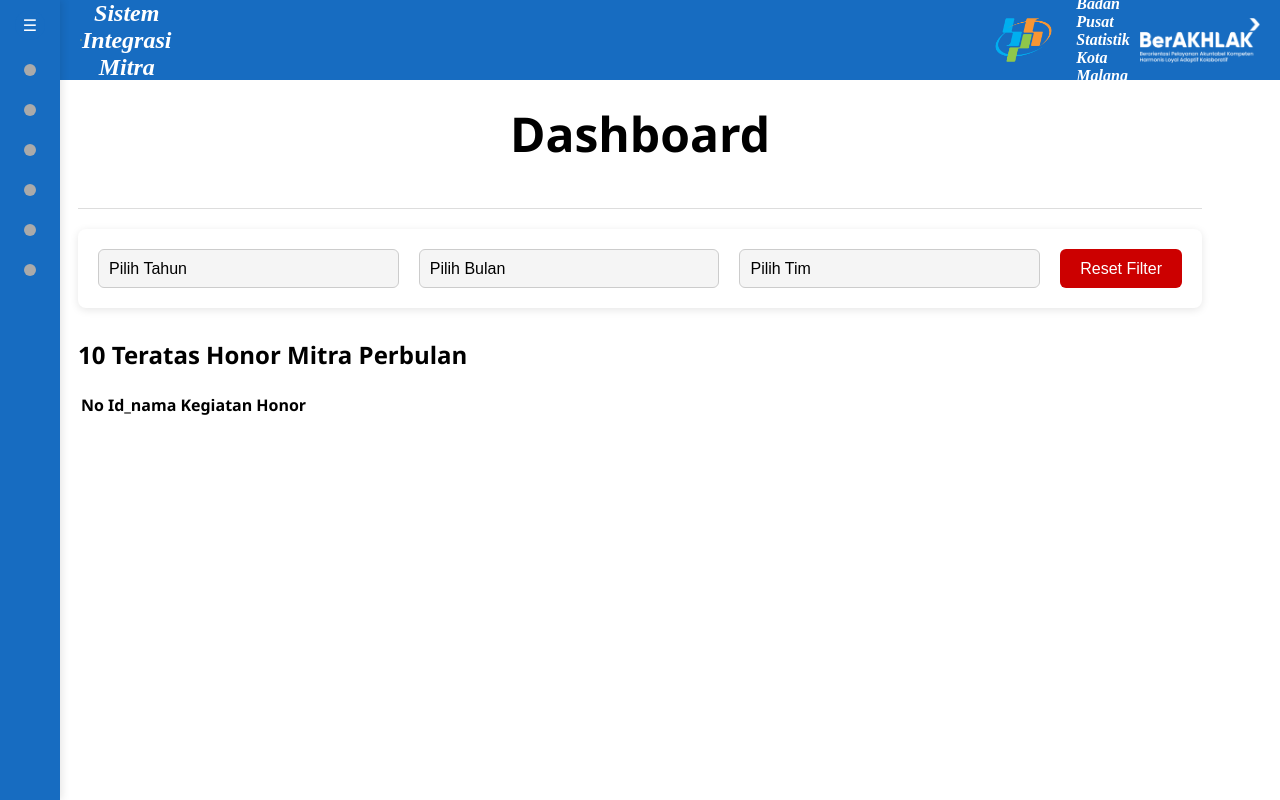
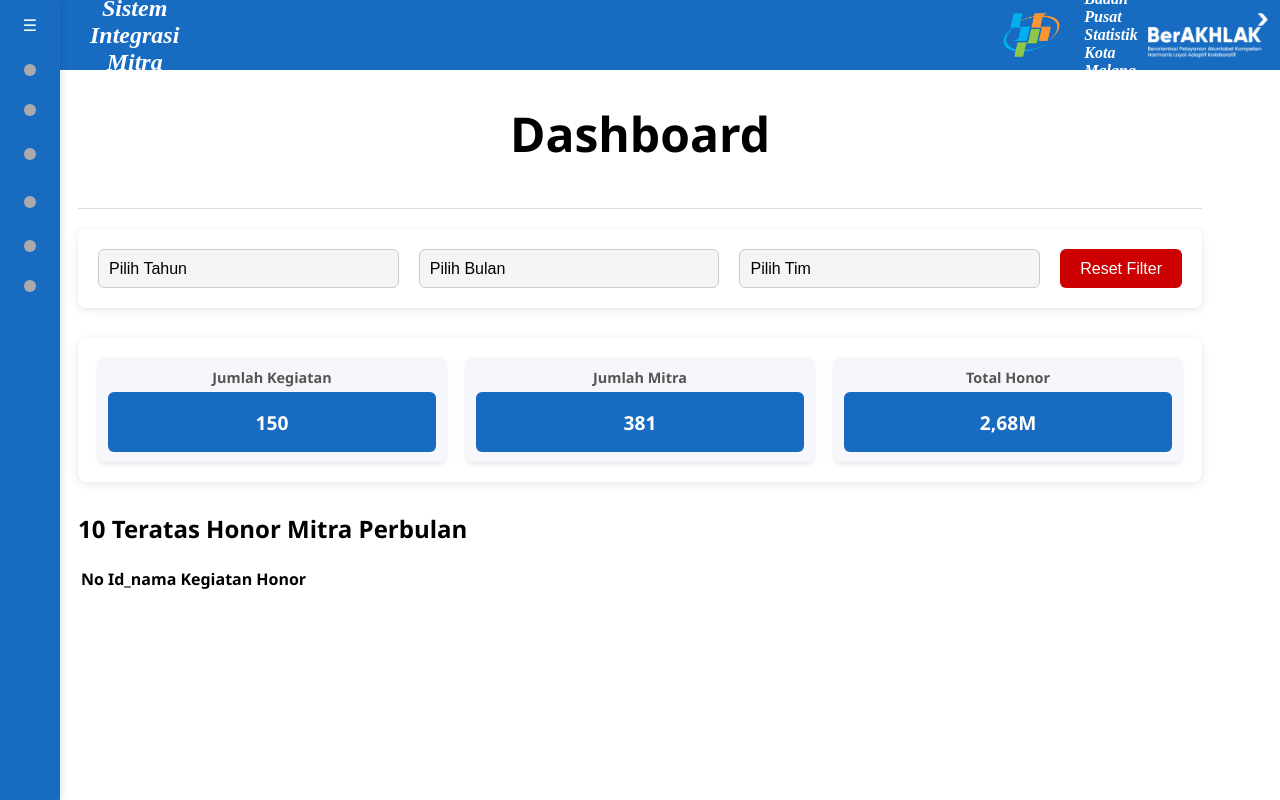
Before and after one commit to aldipriyanta/MAGANGBPS-FE, a Vue app: page /dashboard in a window 1280 px wide. Built offline with nearby package versions, Linux system fonts and the light colour scheme.

Commit message:
dropdown sidebar dll

```diff
--- a/src/components/header.vue
+++ b/src/components/header.vue
@@ -1,23 +1,24 @@
 <template>
     <header class="header">
       <div class="sim">
+        <div>
           <img src="/src/assets/sim.png" alt="Logo SIM" class="logosim" />
         </div>
 
         <div class="judulsim">
             Sistem Integrasi Mitra
         </div>
+      </div>
 
       <div class="bps">
           <img src="/src/assets/logobps.png" alt="logopbs" class="logobps" />
         <div class="judulbps">
-            Badan Pusat Statistik<br/>
+            Badan Pusat Statistik <br />
             Kota Malang
         </div>
-    </div>
-
         <div class="berakhlak">
           <img src="/src/assets/berakhlak.png" alt="logoberakhlak" class="logoberakhlak" />
+        </div>
       </div>
     </header>
 </template>
@@ -37,10 +38,10 @@ export default {
   background-color: #176cc1;
   color: white;
   display: flex;
-  justify-content:flex-start;
+  justify-content: space-between;
   align-items: center;
   padding: 10px 20px;
-  height: 60px;
+  height: 50px;
   z-index: 1000;
 }
 
@@ -48,6 +49,7 @@ export default {
   padding-left: 60px;
   display: flex;
   align-items: center;
+  gap: 10px;
 }
 
 .logosim {
@@ -64,22 +66,25 @@ export default {
   font-weight: bold;
   text-align: center;
   font-style: italic;
-  padding-right: 800px;
 }
 
 .bps {
   display: flex;
+  flex-wrap: 10px;
   align-items: center;
+  margin-left: 800px;
+  justify-items: end;
 }
 
 .judulbps {
-  display: flex;
   font-size: 1rem;
   font-weight: bold;
   text-align: center;
   font-style: italic;
   text-align: left;
-  padding-right: 10px;
+  flex: auto;
+  display: flex;
+  margin-right: 10px;
 }
 
 .logobps {
@@ -90,5 +95,6 @@ export default {
 .logoberakhlak{
   display: flex;
   max-height: 45px;
+  align-items: start;
 }
 </style>
--- a/src/components/sidebar.vue
+++ b/src/components/sidebar.vue
@@ -1,30 +1,52 @@
   <template>
     <aside :class="['sidebar', { collapsed: isCollapsed }]">
-
       <button class="toggle-btn" @click="toggleSidebar">
         {{ isCollapsed ? '☰' : '✕' }}
       </button>
 
       <nav>
         <ul>
+          <li><router-link to="/dashboard">Dashboard</router-link></li>
+          <li><router-link to="/matrix">Matriks Kegiatan</router-link></li>
+
+          <!-- dropdown rekaphonormitra -->
           <li>
-          <router-link to="/dashboard">Dashboard</router-link>
+            <div class="dropdown-header" @click="toggleRekapHonor">
+              <span class="arrow">{{ isRekapHonorOpen ? '▼' : '▶' }}</span>
+              Rekap Honor Mitra
+            </div>
+
+            <ul v-if="isRekapHonorOpen" class="submenu">
+              <li>
+                <router-link to="/rekap-honor" class="submenu-item">
+                  Rekap Honor
+                </router-link>
               </li>
               <li>
-          <router-link to="/matrikskegiatan">Matriks Kegiatan</router-link>
+                <router-link to="/rincian-honor" class="submenu-item">
+                  Rincian Honor Mitra
+                </router-link>
               </li>
+            </ul>
+          </li>
+
+          <!-- dropdown honormitrabulanan -->
           <li>
-          <router-link to="/rekaphonormitra">Rekap Honor Mitra</router-link>
+            <div class="dropdown-header" @click="toggleHonorBulanan">
+              <span class="arrow">{{ isHonorBulananOpen ? '▼' : '▶' }}</span>
+              <div class="tekshonor">Honor Mitra Bulanan</div>
+            </div>
+
+            <ul v-if="isHonorBulananOpen" class="submenu">
+              <li v-for="month in months" :key="month">
+                <router-link :to="`/honor-bulanan/${month.toLowerCase()}`" class="submenu-item">
+                  {{ month }}
+                </router-link>
               </li>
-        <li>
-          <router-link to="/honormitrabulanan">Honor Mitra Bulanan</router-link>
+            </ul>
           </li>
-        <li>
-          <router-link to="/databasemitra">Database Mitra</router-link>
-        </li>
-        <li>
-          <router-link to="/evaluasimitra">Evaluasi Mitra</router-link>
-        </li>
+          <li><router-link to="/database-mitra">Database Mitra</router-link></li>
+          <li><router-link to="/evaluasi-mitra">Evaluasi Mitra</router-link></li>
         </ul>
       </nav>
     </aside>
@@ -32,25 +54,40 @@
 
   <script>
   export default {
-  name: 'sidebar',
+    name: 'Sidebar',
     data() {
       return {
-      isCollapsed: true
+        isCollapsed: true,
+        isRekapHonorOpen: false,
+        isHonorBulananOpen: false,
+        months: [
+          'Januari', 'Februari', 'Maret', 'April',
+          'Mei', 'Juni', 'Juli', 'Agustus',
+          'September', 'Oktober', 'November', 'Desember'
+        ]
       };
     },
     methods: {
       toggleSidebar() {
         this.isCollapsed = !this.isCollapsed;
+      },
+      toggleRekapHonor() {
+        this.isRekapHonorOpen = !this.isRekapHonorOpen;
+        this.isHonorBulananOpen = false;
+      },
+      toggleHonorBulanan() {
+        this.isHonorBulananOpen = !this.isHonorBulananOpen;
+        this.isRekapHonorOpen = false;
       }
     }
   };
   </script>
 
-<style>
+  <style scoped>
   .sidebar {
     height: 100vh;
     width: 220px;
-  position: fixed;
+    position: absolute;
     top: 0;
     left: 0;
     background-color: #176cc1;
@@ -73,7 +110,7 @@ export default {
   }
 
   .sidebar ul li {
-  padding: 5px ;
+    padding: 5px;
   }
 
   .sidebar ul li a {
@@ -82,22 +119,87 @@ export default {
     padding: 10px 20px;
     color: white;
     text-decoration: none;
+    border-radius: 8px;
     font-size: 1rem;
     transition: background-color 0.2s;
   }
 
   .sidebar ul li a:hover {
+    border-radius: 8px;
     background-color: #16213e;
+  }
+
+  .dropdown-header {
+    display: flex;
+    align-items: center;
+    padding: 10px 20px;
+    color: white;
+    cursor: pointer;
+    border-radius: 8px;
+    transition: background-color 0.2s;
+  }
+
+  .dropdown-header:hover {
+    background-color: #16213e;
+  }
+
+  .arrow {
+    margin-right: 5px;
+    font-size: 0.8rem;
+  }
+
+  .submenu {
+    list-style: none;
+    padding: 0;
+    margin: 0;
+    background-color: #176cc1;
+    border-radius: 0 0 8px 8px;
+  }
+
+  .submenu-item {
+    display: block;
+    padding: 10px 20px;
+    color: white;
+    text-decoration: none;
+    font-size: 1rem;
+    transition: background-color 0.2s;
+    border-radius: 8px;
+  }
+
+  .submenu-item:hover {
+    background-color: #16213e;
+    border-radius: 8px;
   }
 
   .sidebar.collapsed ul li a {
     padding: 15px 0;
-  font-size: 0.1px;
+    font-size: 0px;
     color: transparent;
     position: relative;
   }
 
   .sidebar.collapsed ul li a::after {
+    content: '';
+    display: block;
+    width: 12px;
+    height: 12px;
+    background: #aaa;
+    border-radius: 50%;
+    margin: 0 auto;
+    position: absolute;
+    top: 50%;
+    left: 50%;
+    transform: translate(-50%, -50%);
+  }
+
+.sidebar.collapsed .dropdown-header  {
+    padding: 10px 0;
+    font-size: 0px;
+    color: transparent;
+    position: relative;
+}
+
+  .sidebar.collapsed .dropdown-header::after {
     content: '';
     display: block;
     width: 12px;
@@ -135,10 +237,5 @@ export default {
   .sidebar {
     width: 60px;
   }
-
-  .sidebar .logo span,
-  .sidebar ul li a span {
-    display: none;
-  }
 }
 </style>
--- a/src/pages/Dashboard.vue
+++ b/src/pages/Dashboard.vue
@@ -45,6 +45,23 @@
       <button class="resetbtn" @click="resetFilters">
         Reset Filter
       </button>
+    </div>
+
+    <div class="chartcontainer">
+      <div class="stat">
+        <div class="teksstat">Jumlah Kegiatan</div>
+        <div class="valuestat">150</div>
+      </div>
+
+      <div class="stat">
+        <div class="teksstat">Jumlah Mitra</div>
+        <div class="valuestat">381</div>
+      </div>
+
+      <div class="stat">
+        <div class="teksstat">Total Honor</div>
+        <div class="valuestat">2,68M</div>
+      </div>
     </div>
 
     <div class="tablecontainer">
@@ -157,4 +174,45 @@ export default {
 .resetbtn:hover {
   background-color: #a00;
 }
+
+/* chart */
+.chartcontainer {
+  display: flex;
+  gap: 20px;
+  justify-content: center;
+  margin-bottom: 30px;
+  padding: 20px;
+  background-color: white;
+  border-radius: 8px;
+  box-shadow: 0 2px 8px rgba(0,0,0,0.1);
+}
+
+.stat {
+  flex: 1;
+  text-align: center;
+  padding: 10px;
+  border-radius: 6px;
+  min-width: 200px;
+  background-color: #f5f7fa;
+  box-shadow: 0 2px 4px rgba(0,0,0,0.1);
+}
+.teksstat {
+  font-size: 0.9rem;
+  color: #555;
+  font-weight: bold;
+  margin-bottom: 5px;
+}
+.valuestat {
+  font-size: 1.2rem;
+  font-weight: bold;
+  color: #176cc1;
+  padding: 10px;
+  border-radius: 6px;
+  background-color: #176cc1;
+  color: white;
+  min-height: 40px;
+  display: flex;
+  align-items: center;
+  justify-content: center;
+}
 </style>
--- a/src/pages/EvaluasiMitra.vue
+++ b/src/pages/EvaluasiMitra.vue
@@ -25,6 +25,7 @@
       />
     </div>
   </div>
+
 </template>
 
 <script>
--- a/src/pages/RekapHonorMitra.vue
+++ b/src/pages/RekapHonorMitra.vue
@@ -1,6 +1,13 @@
 <template>
-  <div class="rekaphonormitra">
-    <h1>dashboard</h1>
+  <div class="teksrekap">
+    <h1>Berdasarkan Peraturan Kepala Badan Pusat Statistik Nomor 115 Tahun 2024 Tentang Standar Biaya Kegiatan Statistik, Honorarium Petugas Survei dengan Status Non PNS :
+
+1. Petugas Pendataan Lapangan (Survei) : Rp 3.116.000
+2. Petugas pemeriksaan Lapangan (Survei) : Rp 3.116.000
+3. Petugas Pengolahan (Survei) : Rp 2.882.000
+4. Petugas Pendataan Lapangan (Sensus) : Rp 4.362.000
+5. Petugas pemeriksaan Lapangan (Sensus) : Rp 4.830.000
+6. Petugas Pengolahan dan Pengawas Pegolahan (Sensus) : Rp 3.194.000</h1>
   </div>
 </template>
 
@@ -11,13 +18,8 @@ export default {
 </script>
 
 <style scoped>
-.rekaphonormitra {
-  padding: 20px;
-  font-family: 'Segoe UI', sans-serif;
-}
-
-.rekaphonormitra h1{
-  color: #0d3b66;
-  margin-bottom: 20px;
+.teksrekap {
+  padding-top: 100px;
+  padding-left: 70px;
 }
 </style>
```
Also changed, not shown: src/router/index.js (+4 -4 lines). Lines whose indentation alone changed are shown as unchanged.
